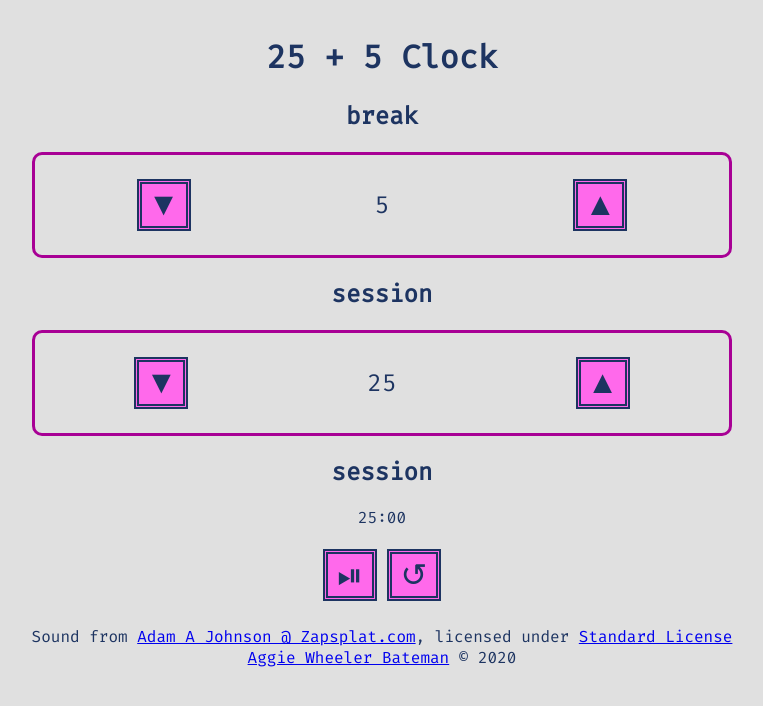
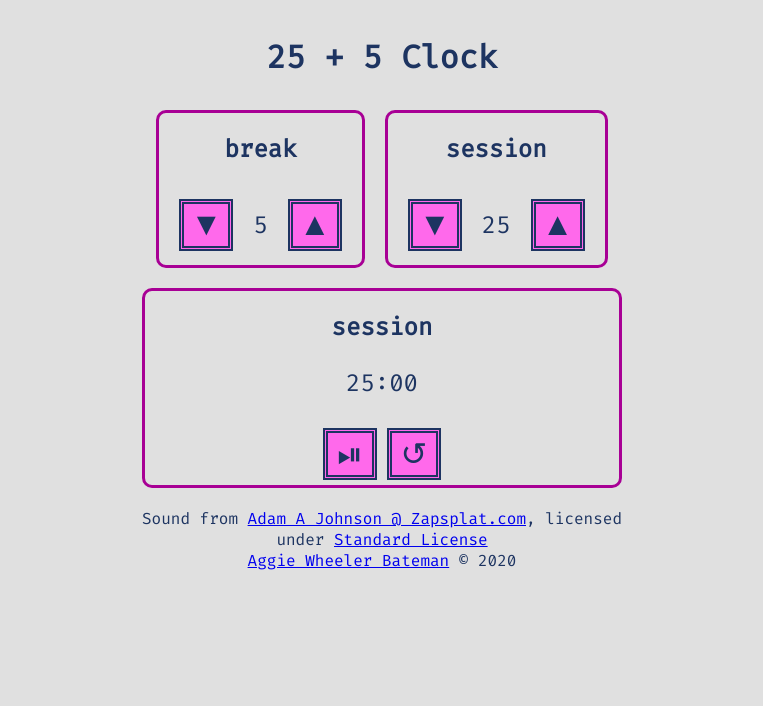
Before and after one commit to UmarNaeem7/25-plus-5-clock, a React (Create React App) app in the folder client/: page / in a window 1280 px wide. Shown: the top 706 px of the page, without its empty margins (258-1021 px from the left). Built offline with nearby package versions, Linux system fonts and the light colour scheme.

Commit message:
Adjust layout of html elements

```diff
--- a/client/src/App.css
+++ b/client/src/App.css
@@ -1,13 +1,20 @@
+#root {
+    width: 500px;
+}
+
+section {
+    border: 3px #A80095 solid;
+    margin: 10px;
+    border-radius: 10px;
+    display: inline-block;
+}
+
 section div{
     display: flex;
     align-items: center;
-    justify-content: space-around;
-    border: 3px #A80095 solid;
-    border-radius: 10px;
-    padding: 10px;
 }
 
-section div p {
+section div p, section p {
     font-size: 1.5rem;
 }
 
@@ -19,6 +26,7 @@ button {
     background-color: #FF69EB;
     border: 5px #1D3461 double;
     cursor: pointer;
+    margin: 0 20px;
 }
 
 button:active {
@@ -27,8 +35,11 @@ button:active {
     border: 3px #FF69EB solid;
 }
 
+#timer {
+    display: block;
+}
+
 #start_stop, #reset {
-    padding: 5px;
     margin: 5px;
     line-height: 2rem;
 }
```
